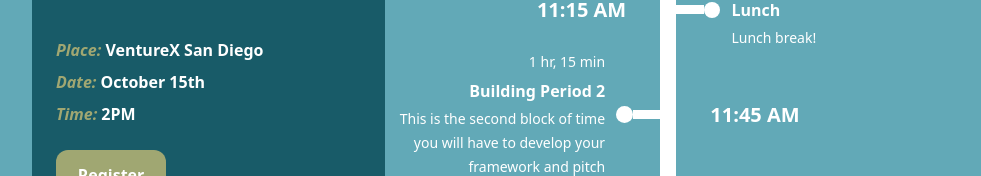
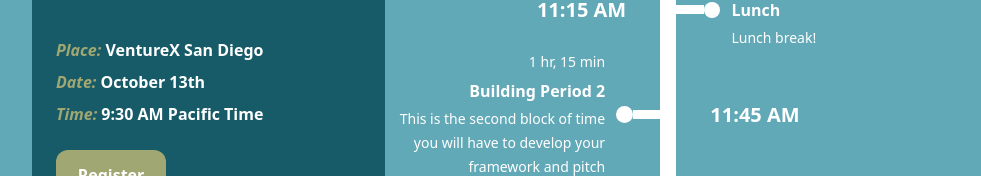
Before and after one commit to treasure-hacks/cause-hackathon-site, a Next.js app: page / in a window 1280 px wide. Shown: the part 3941-4117 px from the top of the page, without its empty margins (148-1129 px from the left). Built offline with nearby package versions, Linux system fonts and the light colour scheme.

Commit message:
Fix schedule time

```diff
--- a/components/ScheduleSection.js
+++ b/components/ScheduleSection.js
@@ -59,8 +59,8 @@ export function ScheduleSection(props){
             <div className="bg-[hsl(190,63%,25%)] text-white h  lg:w-[370px] md:w-[350px] w-[80%] md:h-[300px] h-[300px]  p-6 rounded-xl mt-8  flex flex-col lg:items-start items-center">
                 <h2 className="text-white mb-8 text-center lg:text-left ">Schedule</h2>
                 <p className="text-white text-[16px] leading-6 mb-2 text-center lg:text-left"><em>Place:</em> VentureX San Diego</p>
-                <p className="text-white text-[16px] leading-6 mb-2 text-center lg:text-left"><em>Date:</em> October 15th</p>
-                <p className="text-white text-[16px] leading-6 mb-6 text-center lg:text-left"><em>Time:</em> 2PM</p>
+                <p className="text-white text-[16px] leading-6 mb-2 text-center lg:text-left"><em>Date:</em> October 13th</p>
+                <p className="text-white text-[16px] leading-6 mb-6 text-center lg:text-left"><em>Time:</em> 9:30 AM Pacific Time</p>
                 <a href="/register/" className=" w-[110px] h-[50px]  flex justify-center items-center font-bold  text-[hsl(0,0%,100%)] bg-[hsl(67,23%,55%)] rounded-xl">Register</a>
             </div>
             <TimeTree/>
```
